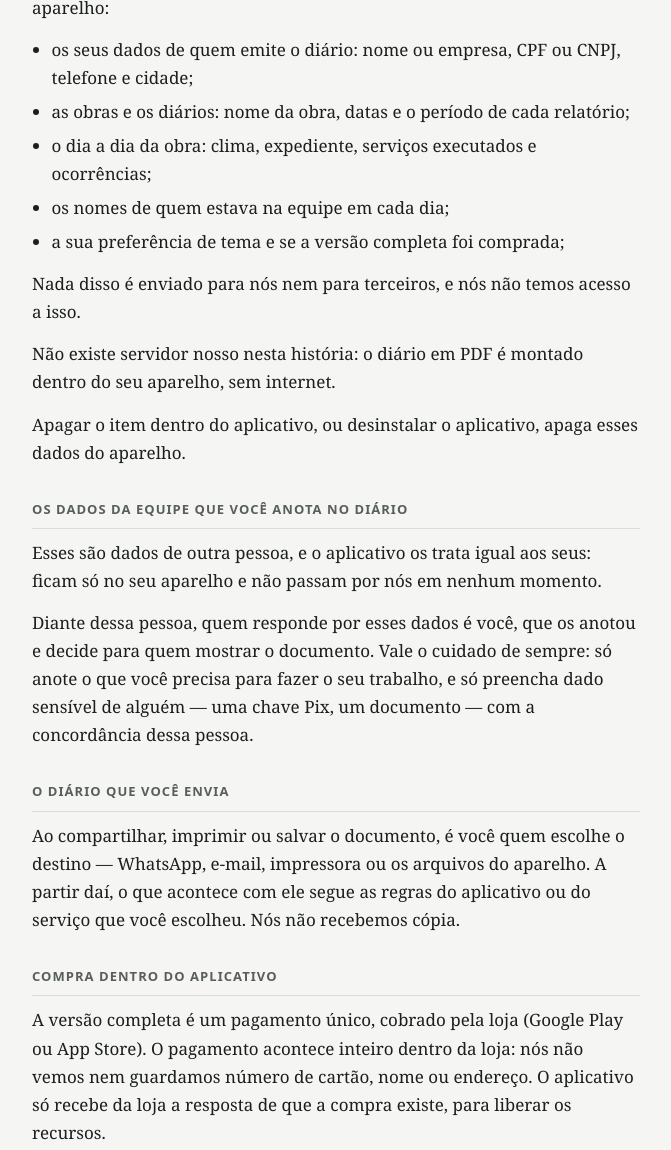
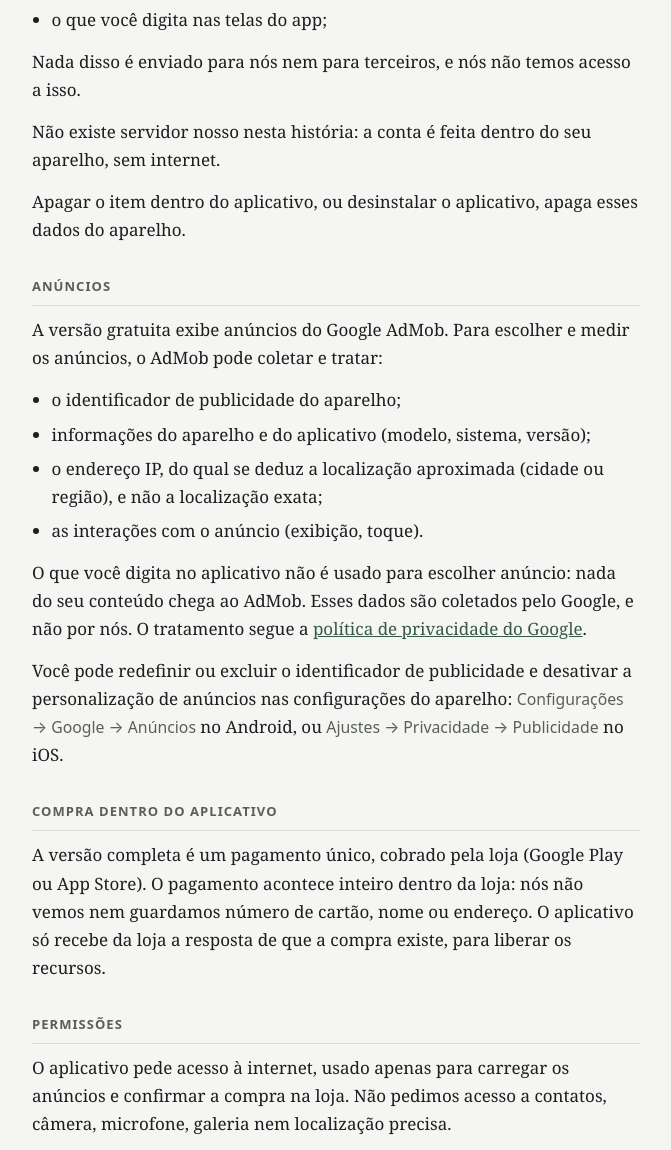
Before and after one commit to MarcosJianoto/MarcosJianoto.github.io, a plain HTML site: page privacidade/diario-de-obra-rdo.html in a window 1280 px wide. Shown: the part 592-1742 px from the top of the page, without its empty margins (304-975 px from the left). Drawn offline with Linux system fonts and the light colour scheme.

Commit message:
site: 3 politica(s)
- privacidade/diario-de-obra-rdo.html
- privacidade/controle-de-gastos-da-obra.html
- privacidade/lista-de-material-de-obra.html

Gerado pelo painel de envios (app/site-dev.js).

```diff
--- a/privacidade/diario-de-obra-rdo.html
+++ b/privacidade/diario-de-obra-rdo.html
@@ -90,38 +90,39 @@
 
 <div class="resumo">
   <p>O aplicativo n&atilde;o pede cadastro, n&atilde;o pede login e n&atilde;o envia o seu
-    trabalho para lugar nenhum. Tudo o que voc&ecirc; digita &mdash; inclusive os dados da equipe que você anota no diário &mdash; fica no seu aparelho. O que sai do aparelho &eacute; apenas o diário que voc&ecirc; mesmo decide enviar.</p>
+    trabalho para lugar nenhum. Tudo o que voc&ecirc; digita fica no seu aparelho. O que sai do aparelho &eacute; apenas o necess&aacute;rio para exibir os an&uacute;ncios.</p>
 </div>
 
   <h2 class="secao">O que fica no seu aparelho</h2>
   <p>Para fazer o seu trabalho, o aplicativo guarda na mem&oacute;ria do pr&oacute;prio aparelho:</p>
   <ul>
-    <li>os seus dados de quem emite o diário: nome ou empresa, CPF ou CNPJ, telefone e cidade;</li>
-    <li>as obras e os diários: nome da obra, datas e o período de cada relatório;</li>
-    <li>o dia a dia da obra: clima, expediente, serviços executados e ocorrências;</li>
-    <li>os nomes de quem estava na equipe em cada dia;</li>
-    <li>a sua preferência de tema e se a versão completa foi comprada;</li>
+    <li>o que você digita nas telas do app;</li>
   </ul>
   <p>Nada disso &eacute; enviado para n&oacute;s nem para terceiros, e n&oacute;s n&atilde;o temos
   acesso a isso.</p>
-  <p>N&atilde;o existe servidor nosso nesta hist&oacute;ria: o diário em PDF &eacute;
-  montado dentro do seu aparelho, sem internet.</p>
+  <p>N&atilde;o existe servidor nosso nesta hist&oacute;ria: a conta &eacute; feita dentro do seu aparelho, sem internet.</p>
   <p>Apagar o item dentro do aplicativo, ou desinstalar o aplicativo, apaga esses dados do aparelho.</p>
 
-  <h2 class="secao">Os dados da equipe que você anota no diário</h2>
-  <p>Esses s&atilde;o dados de outra pessoa, e o aplicativo os trata igual aos seus: ficam s&oacute;
-  no seu aparelho e n&atilde;o passam por n&oacute;s em nenhum momento.</p>
-  <p>Diante dessa pessoa, quem responde por esses dados &eacute; voc&ecirc;, que os anotou e decide
-  para quem mostrar o documento. Vale o cuidado de sempre: s&oacute; anote o que voc&ecirc; precisa
-  para fazer o seu trabalho, e s&oacute; preencha dado sens&iacute;vel de algu&eacute;m &mdash; uma
-  chave Pix, um documento &mdash; com a concord&acirc;ncia dessa pessoa.</p>
 
-  <h2 class="secao">O diário que voc&ecirc; envia</h2>
-  <p>Ao compartilhar, imprimir ou salvar o documento, &eacute; voc&ecirc; quem escolhe o destino
-  &mdash; WhatsApp, e-mail, impressora ou os arquivos do aparelho. A partir da&iacute;, o que
-  acontece com ele segue as regras do aplicativo ou do servi&ccedil;o que voc&ecirc; escolheu.
-  N&oacute;s n&atilde;o recebemos c&oacute;pia.</p>
 
+  <h2 class="secao">An&uacute;ncios</h2>
+  <p>A vers&atilde;o gratuita exibe an&uacute;ncios do Google AdMob. Para escolher e medir os
+  an&uacute;ncios, o AdMob pode coletar e tratar:</p>
+  <ul>
+    <li>o identificador de publicidade do aparelho;</li>
+    <li>informa&ccedil;&otilde;es do aparelho e do aplicativo (modelo, sistema, vers&atilde;o);</li>
+    <li>o endere&ccedil;o IP, do qual se deduz a localiza&ccedil;&atilde;o aproximada (cidade ou
+    regi&atilde;o), e n&atilde;o a localiza&ccedil;&atilde;o exata;</li>
+    <li>as intera&ccedil;&otilde;es com o an&uacute;ncio (exibi&ccedil;&atilde;o, toque).</li>
+  </ul>
+  <p>O que voc&ecirc; digita no aplicativo n&atilde;o &eacute; usado para escolher an&uacute;ncio:
+  nada do seu conte&uacute;do chega ao AdMob. Esses dados s&atilde;o coletados pelo Google, e
+  n&atilde;o por n&oacute;s. O tratamento segue a
+  <a href="https://policies.google.com/privacy">pol&iacute;tica de privacidade do Google</a>.</p>
+  <p>Voc&ecirc; pode redefinir ou excluir o identificador de publicidade e desativar a
+  personaliza&ccedil;&atilde;o de an&uacute;ncios nas configura&ccedil;&otilde;es do aparelho:
+  <span class="cfg">Configura&ccedil;&otilde;es &rarr; Google &rarr; An&uacute;ncios</span> no
+  Android, ou <span class="cfg">Ajustes &rarr; Privacidade &rarr; Publicidade</span> no iOS.</p>
 
   <h2 class="secao">Compra dentro do aplicativo</h2>
   <p>A vers&atilde;o completa &eacute; um pagamento &uacute;nico, cobrado pela loja (Google Play
@@ -130,7 +131,7 @@
   da loja a resposta de que a compra existe, para liberar os recursos.</p>
 
   <h2 class="secao">Permiss&otilde;es</h2>
-  <p>O aplicativo pede acesso &agrave; internet, usado apenas para confirmar a compra na loja. N&atilde;o pedimos acesso a contatos, c&acirc;mera, microfone,
+  <p>O aplicativo pede acesso &agrave; internet, usado apenas para carregar os an&uacute;ncios e confirmar a compra na loja. N&atilde;o pedimos acesso a contatos, c&acirc;mera, microfone,
   galeria nem localiza&ccedil;&atilde;o precisa.</p>
 
   <h2 class="secao">Crian&ccedil;as</h2>
@@ -139,8 +140,11 @@
 
   <h2 class="secao">Seus direitos</h2>
   <p>Como n&atilde;o coletamos dados pessoais, n&atilde;o h&aacute; dados seus conosco para
-  consultar, corrigir ou apagar &mdash; os seus dados e os da equipe que você anota no diário est&atilde;o no seu aparelho, sob o seu controle, e saem de
+  consultar, corrigir ou apagar &mdash; os seus dados est&atilde;o no seu aparelho, sob o seu controle, e saem de
   l&aacute; quando voc&ecirc; os apaga no aplicativo ou o desinstala.</p>
+  <p>Sobre os dados coletados
+  pelo Google para os an&uacute;ncios, os direitos previstos na LGPD (Lei 13.709/2018) podem ser
+  exercidos junto ao Google, pelos canais indicados na pol&iacute;tica de privacidade dele.</p>
 
   <h2 class="secao">Mudan&ccedil;as nesta pol&iacute;tica</h2>
   <p>Se o aplicativo passar a coletar algum dado, esta p&aacute;gina ser&aacute; atualizada antes
```
Also changed, not shown: privacidade/controle-de-gastos-da-obra.html (+25 -13 lines), privacidade/lista-de-material-de-obra.html (+25 -13 lines).
